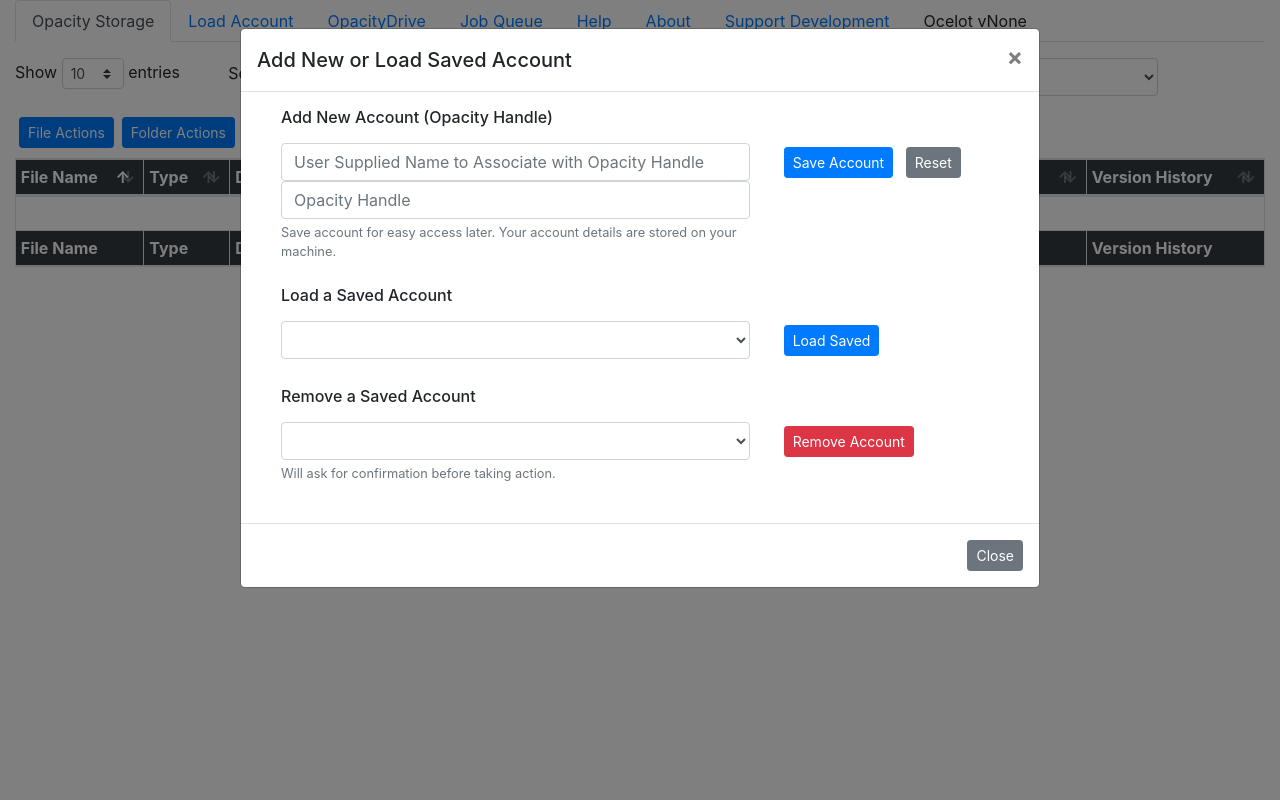
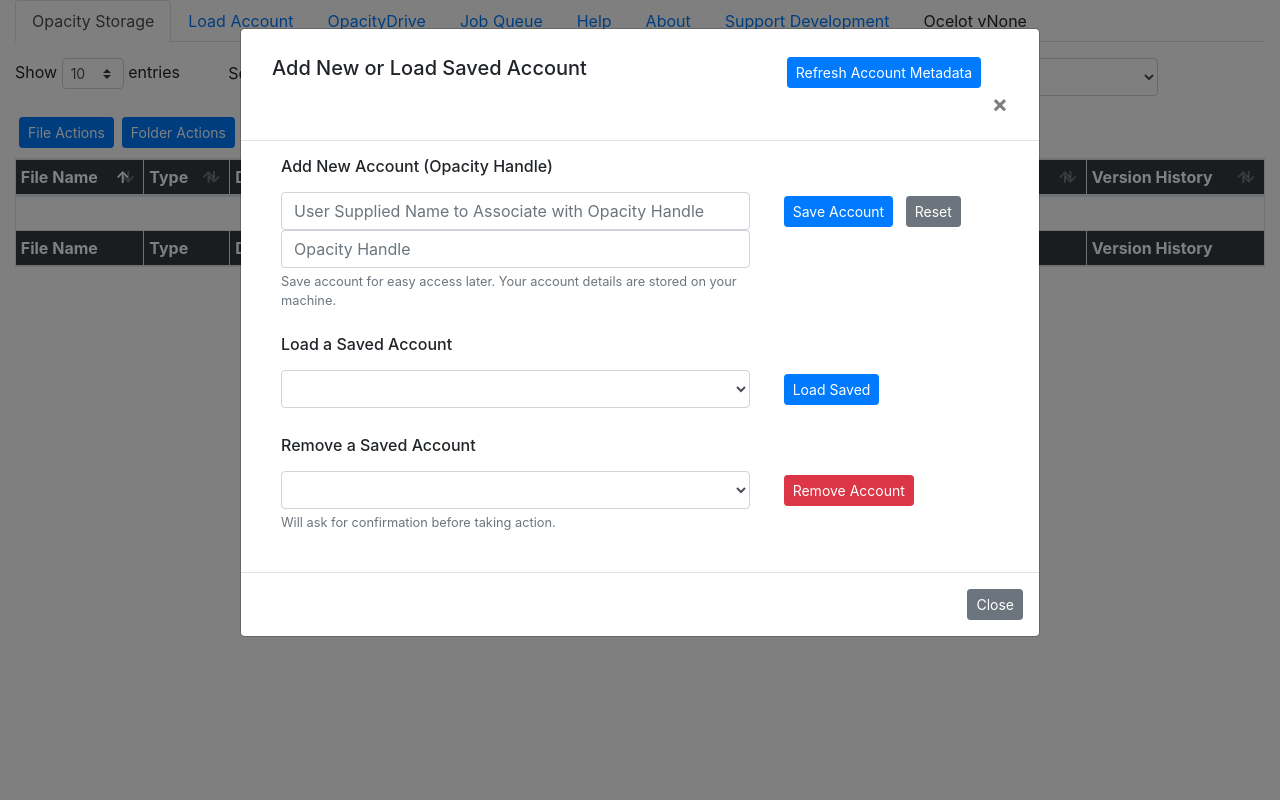
Before and after one commit to act-opacity/ocelot, a Flask app: page / in a window 1280 px wide, after a click on "Load Account". Run offline with Flask 2, Linux system fonts and the light colour scheme; data that the repository does not hold is empty; parts of the project's set-up code (start-up, migrations or seed data) failed here and were passed over; some libraries are stand-ins or nearby versions.

Commit message:
Update index.html
- new functionality to allow user to refresh account status metadata for all saved accounts
- new global var of account status metadata to be used to display details of currently loaded account
- refine pick list item display for saved accounts

```diff
--- a/app/templates/index.html
+++ b/app/templates/index.html
@@ -32,8 +32,13 @@
                             <div class="modal-dialog modal-lg" role="document">
                                 <div class="modal-content">
                                     <div class="modal-header">
-                                        <h5 class="modal-title spinner" id="loadAccountLabel">Add New or Load Saved Account</h5>
-                                        <button type="button" class="close" data-dismiss="modal" aria-label="Close"><span aria-hidden="true">×</span></button>
+                                            <div class="col-md-8 mt-2 mb-2">
+                                                <h5 class="modal-title spinner" id="loadAccountLabel">Add New or Load Saved Account</h5>
+                                            </div>
+                                            <div class="col-md-4 mt-2 mb-2">
+                                                <button class="btn btn-sm btn-primary my-1 mx-1" onclick="return c_loadAccountsToSelect(true);">Refresh Account Metadata</button>
+                                                <button type="button" class="close" data-dismiss="modal" aria-label="Close"><span aria-hidden="true">×</span></button>
+                                            </div>
                                     </div>
                                     <div class="modal-body mx-4">
                                         <form id="addNewAccount">
@@ -942,6 +947,7 @@
         var file_lookup_version_history = {};   // required by file version modal
         var file_selected_version_history = ""; // required by file version modal
         var loaded_account_db_id = 0;           // track which account is loaded
+        var saved_accounts;                     // lookup for all account data
 
         // BEGIN onload events
         window.addEventListener('load', function() {
@@ -1104,9 +1110,10 @@
         // END onload events
 
         // BEGIN other functions
-        function c_loadAccountsToSelect(){
+        function c_loadAccountsToSelect(refresh=false){
             // Load saved accounts for select box
-            $.post("/account/get-all")
+            saved_accounts = {}
+            $.post("/account/get-all", {'refresh': refresh})
             .done(function(response) {
                 document.querySelectorAll('#loadAccount, #removeAccount').forEach(element => {
                     // remove existing options each time
@@ -1119,8 +1126,11 @@
                     element.add(option);
                     // update with new options received from server
                     response.forEach(val => {
+                        // update global var with account data
+                        saved_accounts[val.id] = [val.handle_name, val.handle, val.expiration_date,
+                                                  val.storage_capacity, val.storage_used, val.months_in_subscription]
                         var option = document.createElement("option");
-                        option.text = `Name: ${val.handle_name} | Total Size: ${val.storage_capacity}GB | Expire Date: ${val.expiration_date} | Handle Starts With: ${val.handle}`;
+                        option.text = `Name: ${val.handle_name} | Size: ${val.storage_capacity}GB | Expires: ${val.expiration_date} | Short Handle: ${val.handle}`;
                         option.id = val.id;
                         element.add(option);
                     })
@@ -1148,6 +1158,7 @@
                         i+=1
                     })
                 })
+                if(refresh) {alert("Account metadata refreshed to show current account status details");}
             })
         }
 
@@ -1364,9 +1375,8 @@
                 dataType: 'json',
                 cache: false,
                 success: function (data) {
-                    var current_loaded_handle_id = document.querySelector('#loadAccount option:checked').id;
                     if (data["status"] == "success") {
-                        if(current_loaded_handle_id == handle_id) {
+                        if(loaded_account_db_id == handle_id) {
                             // first clear any existing data and applied filters
                             c_clearFilters()
                             act.dataTable.clear().draw()
```
